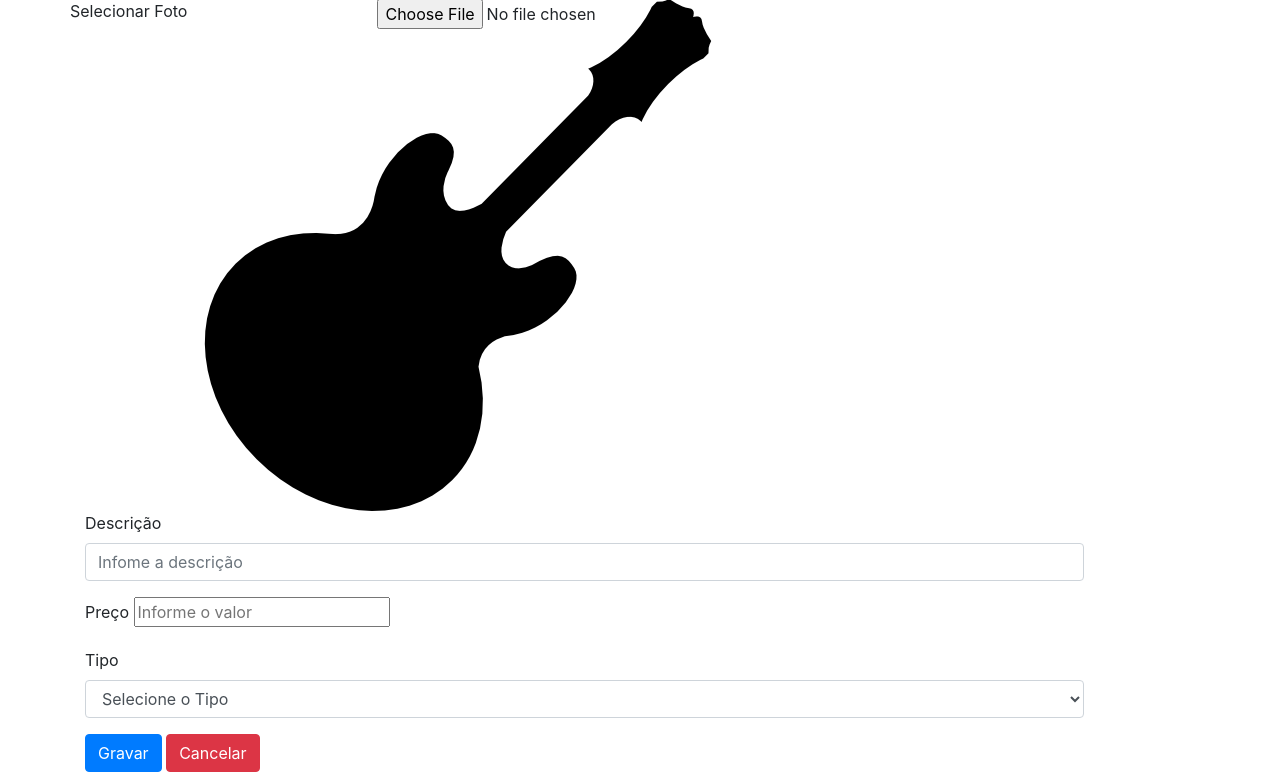
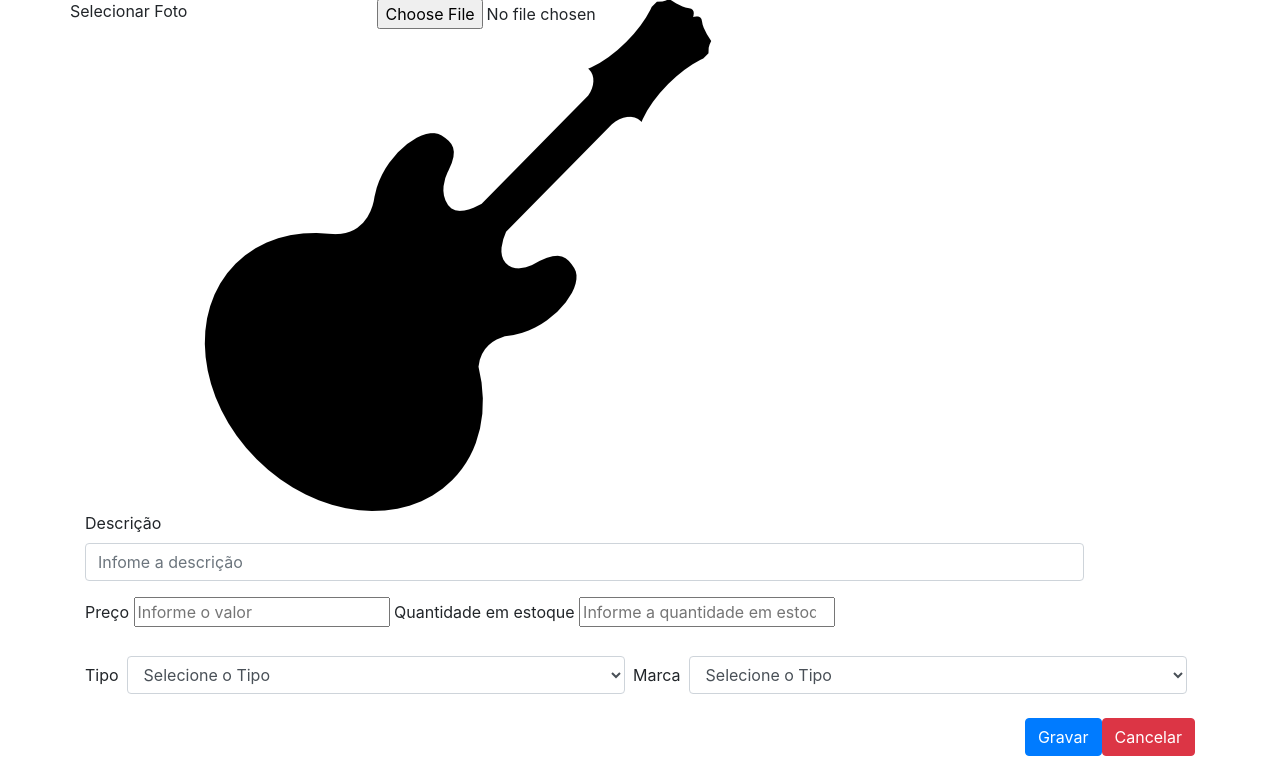
Before and after one commit to julialuzs/musisom, a PHP site: page /cadastrar-form.php in a window 1280 px wide. Shown: the part 57-829 px from the top of the page. Run offline with PHP 8.4, Linux system fonts and the light colour scheme.

Commit message:
style fix

```diff
--- a/cadastrar-form.php
+++ b/cadastrar-form.php
@@ -1,11 +1,12 @@
-
 <!DOCTYPE html>
 <html>
+
 <head>
 	<meta charset="utf-8">
 	<title>Cadastro de Instrumentos</title>
 	<link rel="stylesheet" type="text/css" href="css/bootstrap.min.css">
 	<link rel="stylesheet" type="text/css" href="css/custom.css">
+
 <body>
 	<header>
 		<?php require_once('navbar.php'); ?>
@@ -14,15 +15,13 @@
 
 		<fieldset>
 
-			<form action="action_cliente.php" method="post" id='form-contato' enctype='multipart/form-data'>
+			<form action="action-cliente.php" method="post" id='form-contato' enctype='multipart/form-data'>
 				<div class="row">
 					<label for="nome">Selecionar Foto</label>
 					<div class="col-md-2">
-
-					<img src="imagens/guitarra.png" id="foto-cliente">
-
+						<img src="imagens/guitarra.png" id="foto-instrumento">
 					</div>
-				  	<input type="file" name="foto" id="foto" value="foto" >
+					<input type="file" name="foto" id="foto" value="foto">
 				</div>
 
 				<div class="form-group">
@@ -33,12 +32,26 @@
 
 				<div class="form-group">
 					<label for="valor">Preço</label>
-			      <input type="valor" class="form-valor" id="valor" maxlength="12" name="valor" placeholder="Informe o valor">
+					<input type="number" class="form-valor" id="valor" name="valor" placeholder="Informe o valor">
 					<span class='msg-erro msg-valor'></span>
+
+					<label for="qtd_estoque">Quantidade em estoque</label>
+					<input type="number" class="form-qtd_estoque" id="qtd_estoque" name="qtd_estoque" placeholder="Informe a quantidade em estoque">
+					<span class='msg-erro msg-qtd_estoque'></span>
 				</div>
 
-			    <div class="form-group">
+				<div class="form-group horizontal">
 					<label for="tipo">Tipo</label>
+					<select class="form-control" name="tipo" id="tipo">
+						<option value="">Selecione o Tipo</option>
+						<option value="cordofone">Cordofone</option>
+						<option value="aerofone">Aerofone</option>
+						<option value="idiofone">Idiofone</option>
+						<option value="eletrofone">Eletrofone</option>
+					</select>
+					<span class='msg-erro msg-tipo'></span>
+
+					<label for="tipo">Marca</label>
 					<select class="form-control" name="tipo" id="tipo">
 						<option value="">Selecione o Tipo</option>
 						<option value="cordofone">Cordofone</option>
@@ -49,14 +62,17 @@
 					<span class='msg-erro msg-tipo'></span>
 				</div>
 
+				<div class="form-group button-section">
 					<input type="hidden" name="acao" value="incluir">
 					<button type="submit" class="btn btn-primary" id='botao'>
 						Gravar
 					</button>
 					<a href='index.php' class="btn btn-danger">Cancelar</a>
+				</div>
 			</form>
 		</fieldset>
 	</div>
 	<script type="text/javascript" src="js/custom.js"></script>
 </body>
+
 </html>
--- a/css/custom.css
+++ b/css/custom.css
@@ -10,3 +10,21 @@
     display: flex;
     flex-direction: row;
 }
+
+.button-section {
+    display: flex;
+    justify-content: flex-end;
+}
+.horizontal {
+    display: flex;
+    flex-direction: row;
+    align-items: center;
+}
+
+.horizontal label {
+    margin-bottom: 0;
+}
+
+.horizontal .form-control {
+    margin: 8px;
+}
```
Also changed, not shown: conexao.php (line endings or trailing spaces). Lines whose indentation alone changed are shown as unchanged.
